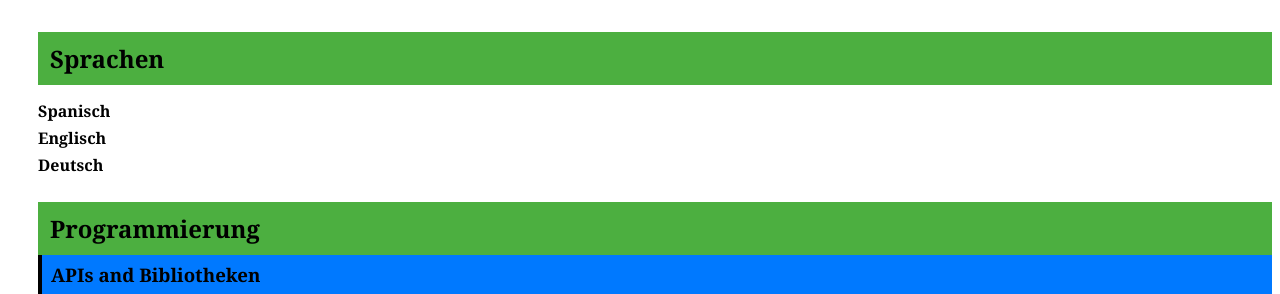
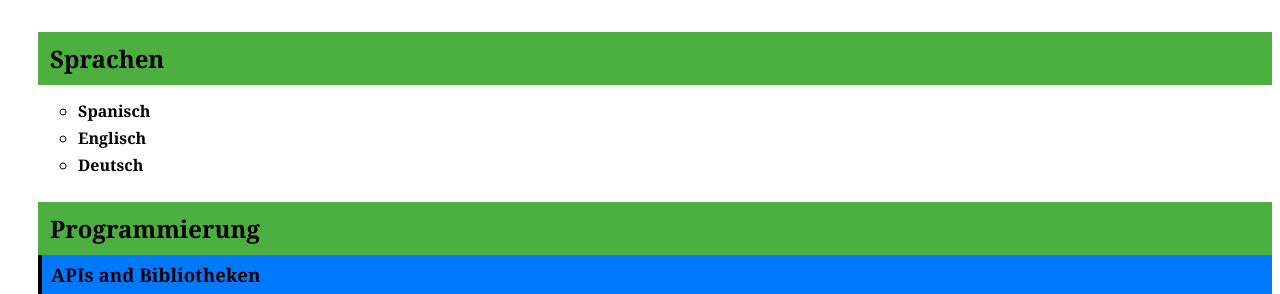
Before and after one commit to kalrish/website, a Jekyll site: the page built from de/skills.html, in a window 1280 px wide. Shown: the part 160-454 px from the top of the page. Built offline with Jekyll 4.4.1, drawn with Linux system fonts in a browser that asks for light colours.

Commit message:
Style language list on skills page

```diff
--- a/assets/css/skills.scss
+++ b/assets/css/skills.scss
@@ -47,6 +47,8 @@ ul.sections > li + li {
 
 ul.sections > li > ul#langlist {
 	margin-top: 15px;
+	padding-left: 40px;
+	list-style-type: circle;
 }
 
 ul.subsections {
```
